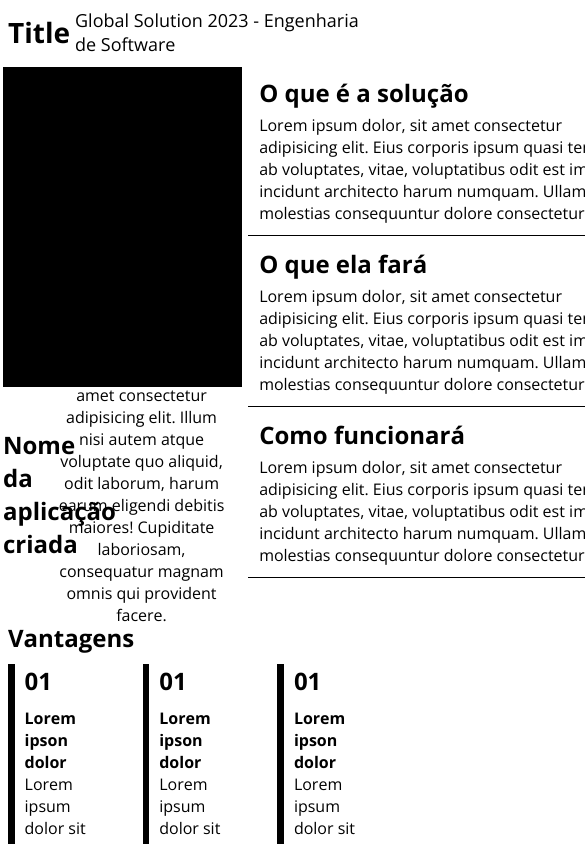
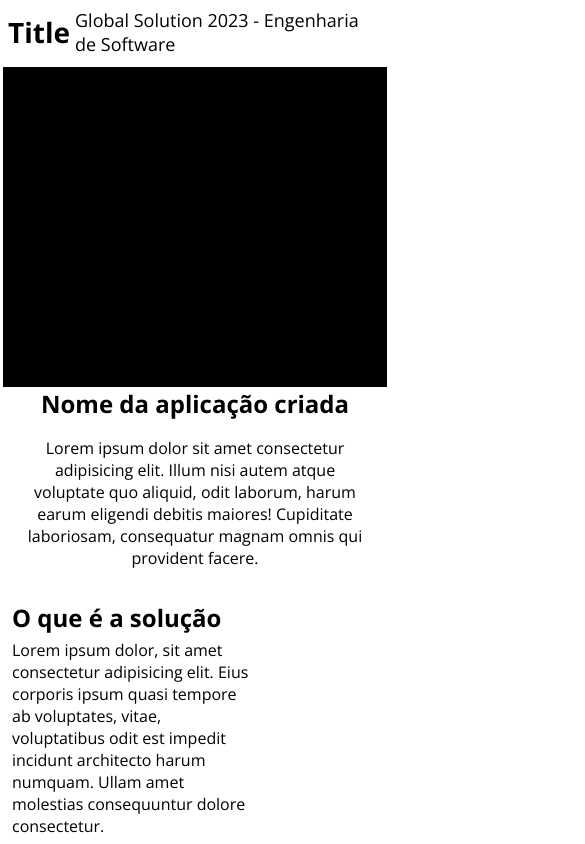
Before and after one commit to Global-Solution-2-sem/web, a React (Vite) app in the folder frontend/: page / in a window 390 px wide. Shown: the top 844 px of the page, 585 px wide, since content can reach past the window. Built offline with nearby package versions, Linux system fonts and the light colour scheme; the HTML template or start-up script is replaced by a standard one.

Commit message:
feat: responsive

```diff
--- a/frontend/src/App.tsx
+++ b/frontend/src/App.tsx
@@ -12,8 +12,8 @@ export default function App() {
       <main>
         <Images />
         <Application />
+        <Benefits />
       </main>
-      <Benefits />
     </>
   )
 }
--- a/frontend/src/styles/benefits.scss
+++ b/frontend/src/styles/benefits.scss
@@ -5,6 +5,7 @@ section.benefits-container {
     padding: 8px;
     flex-direction: column;
     gap: 10px;
+    grid-column: span 2;
 
     h3 {
         width: 100%;
@@ -16,6 +17,7 @@ section.benefits-container {
         width: 100%;
         height: 100%;
         display: flex;
+        flex-wrap: wrap;
         gap: 30px;
     }
 
@@ -37,4 +39,14 @@ section.benefits-container {
             gap: 10px;
         }
     }
+
+    @media (max-width: 850px) {
+        grid-column: span 1;
+
+        .benefit-card {
+            width: 90%;
+            padding-bottom: 10px;
+        }
+
+    }
 }
--- a/frontend/src/styles/images.scss
+++ b/frontend/src/styles/images.scss
@@ -14,9 +14,9 @@ section.images-container {
         }
 
         .text-container {
+            width: 100%;
             padding: 15px;
             text-align: center;
-
         }
     }
 
@@ -25,4 +25,15 @@ section.images-container {
         width: 100%;
         height: 320px;
     }
+
+    @media (max-width: 850px) {
+        div {
+            flex-direction: column;
+
+            h2 {
+                text-align: center;
+                width: 100%;
+            }
+        }
+    }
 }
--- a/frontend/src/styles/main.scss
+++ b/frontend/src/styles/main.scss
@@ -19,4 +19,8 @@ main {
     display: grid;
     gap: 2px;
     grid-template-columns: 1fr 600px;
+
+    @media (max-width: 850px) {
+        grid-template-columns: 1fr;
+    }
 }
```
